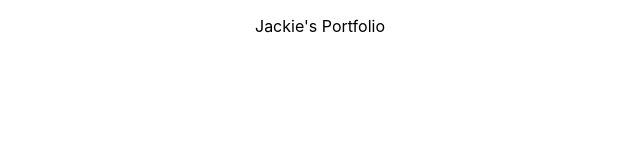
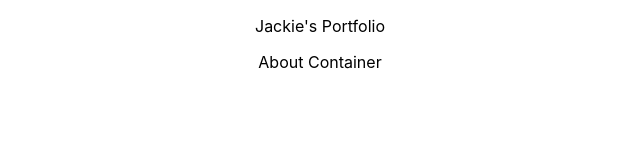
Before and after one commit to jkhaha/personal-portfolio, a React (Create React App) app: page / in a window 1280 px wide. Shown: the top 160 px of the page, without its empty margins (320-960 px from the left). Built offline with nearby package versions, Linux system fonts and the light colour scheme.

Commit message:
components added

```diff
--- a/src/App.css
+++ b/src/App.css
@@ -21,12 +21,3 @@
 .App-link {
   color: #61dafb;
 }
-
-@keyframes App-logo-spin {
-  from {
-    transform: rotate(0deg);
-  }
-  to {
-    transform: rotate(360deg);
-  }
-}
--- a/src/App.js
+++ b/src/App.js
@@ -1,12 +1,14 @@
 import React, { Component } from 'react';
-import logo from './logo.svg';
 import './App.css';
+import AboutContainer from './Components/AboutContainer'
 
 class App extends Component {
   render() {
     return (
       <div className="App">
         <p>Jackie's Portfolio</p>
+        <AboutContainer/>
+
       </div>
     );
   }
--- /dev/null
+++ b/src/Components/AboutContainer.js
@@ -0,0 +1,14 @@
+import React, { Component } from 'react';
+
+class AboutContainer extends Component {
+  render(){
+    return(
+      <div>
+      <p>About Container </p>
+      </div>
+
+    )
+  }
+}
+
+export default AboutContainer;
```
Also changed, not shown: src/Components/Contact.js (added, +11 -0 lines), src/Components/WindowContainer.js (added, +9 -0 lines), src/Components/ProjectContainer.js (added), src/logo.svg (deleted), 1 other file (tests, documents, lock files or other folders).
